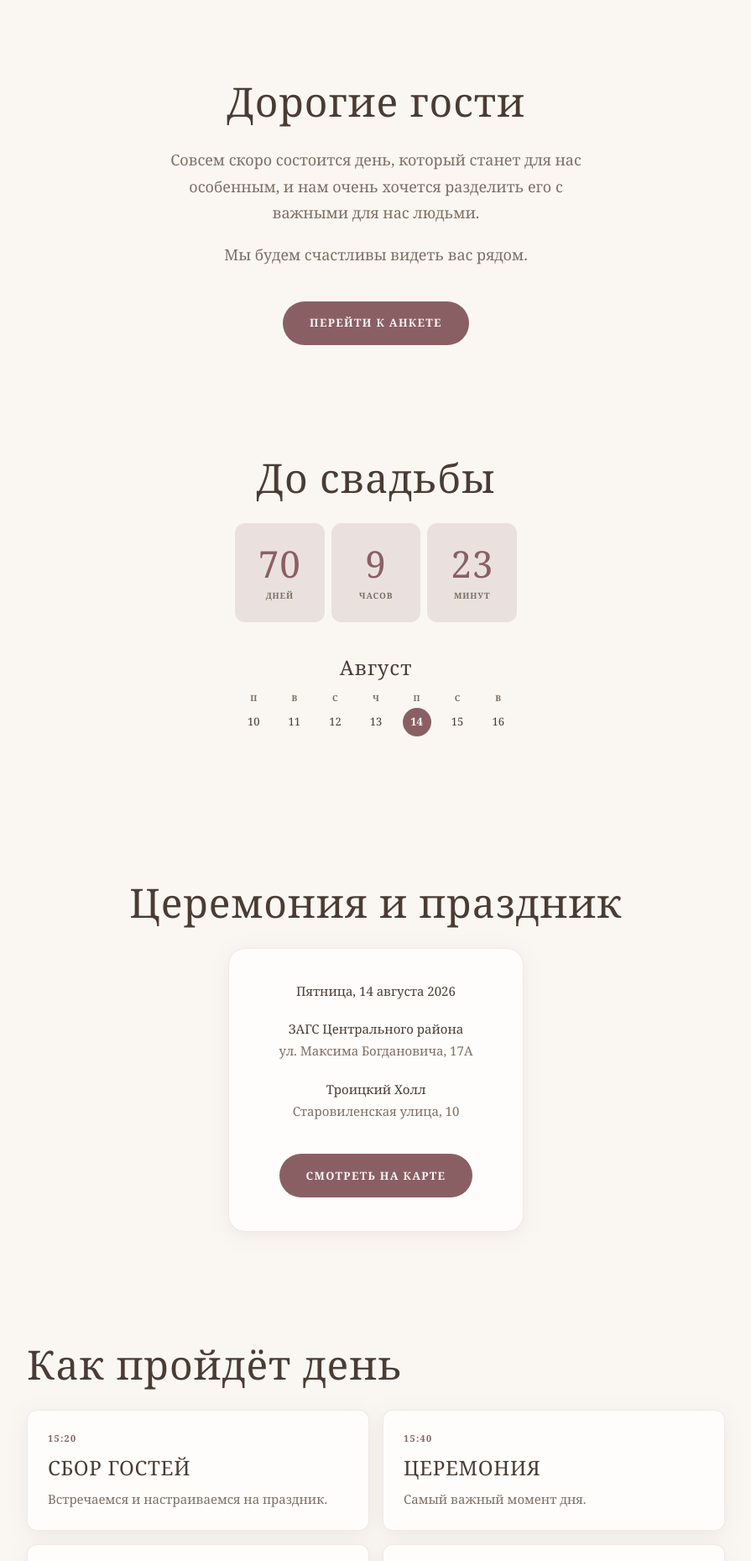
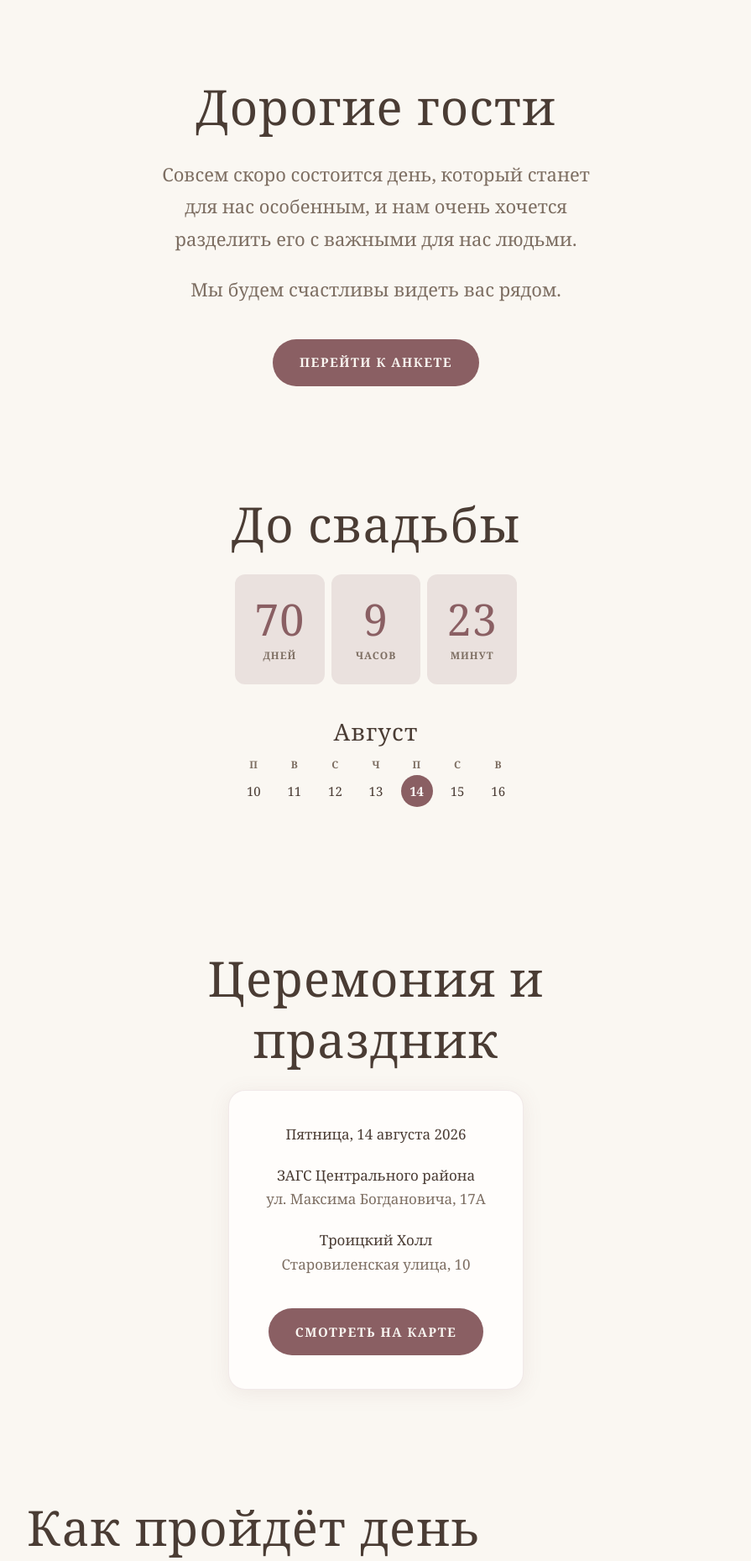
Before and after one commit to thesoules2000/wedding, a website: page index.html in a window 1280 px wide. Shown: the part 797-2656 px from the top of the page at 84% size, without its empty margins (192-1087 px from the left). Drawn offline with Linux system fonts and the light colour scheme; a web font is replaced by a local one.

Commit message:
Увеличить типографику на десктопе (768px и 1024px).
Основной текст, заголовки и UI-элементы читаются крупнее на широких экранах.

Co-authored-by: Cursor <cursoragent@cursor.com>

```diff
--- a/css/styles.css
+++ b/css/styles.css
@@ -856,3 +856,130 @@ a {
   line-height: 1.65;
   color: var(--color-text-muted);
 }
+
+/* --- Крупнее на десктопе --- */
+@media (min-width: 768px) {
+  body {
+    font-size: 1.1875rem;
+    line-height: 1.7;
+  }
+
+  .hero__title {
+    font-size: clamp(2.25rem, 4vw, 3.25rem);
+  }
+
+  .hero__names {
+    font-size: clamp(1.75rem, 3vw, 2.375rem);
+  }
+
+  .hero__place {
+    font-size: 1.0625rem;
+  }
+
+  .hero__date {
+    font-size: clamp(1.25rem, 2vw, 1.5rem);
+  }
+
+  .section__label {
+    font-size: 0.75rem;
+  }
+
+  .section__title {
+    font-size: clamp(2.25rem, 4vw, 3.5rem);
+  }
+
+  .section__text--large,
+  .section__text--deadline {
+    font-size: 1.3125rem;
+  }
+
+  .event-card__date,
+  .event-card__venue-name,
+  .event-card__venue-address,
+  .event-card__poem {
+    font-size: 1.0625rem;
+  }
+
+  .countdown__value {
+    font-size: clamp(2.5rem, 6vw, 3.25rem);
+  }
+
+  .countdown__label {
+    font-size: 0.75rem;
+  }
+
+  .week-cal__month {
+    font-size: clamp(1.375rem, 2.5vw, 1.75rem);
+  }
+
+  .week-cal__wd {
+    font-size: 0.75rem;
+  }
+
+  .week-cal__num {
+    width: 2.375rem;
+    height: 2.375rem;
+    font-size: 0.9375rem;
+  }
+
+  .timeline__time {
+    font-size: 0.75rem;
+  }
+
+  .timeline__name {
+    font-size: 1.75rem;
+  }
+
+  .timeline__content p {
+    font-size: 1.0625rem;
+  }
+
+  .section__note {
+    font-size: 1rem;
+  }
+
+  .faq__item summary,
+  .faq__item p {
+    font-size: 1.0625rem;
+  }
+
+  .link-map,
+  .flowers-link,
+  .telegram-note,
+  .flowers-note,
+  .site-footer__text {
+    font-size: 0.9375rem;
+  }
+
+  .btn {
+    font-size: 0.9375rem;
+    min-height: 3.5rem;
+  }
+
+  .rsvp-panel__title {
+    font-size: 1.375rem;
+  }
+}
+
+@media (min-width: 1024px) {
+  body {
+    font-size: 1.25rem;
+  }
+
+  .hero__title {
+    font-size: 3.375rem;
+  }
+
+  .hero__names {
+    font-size: 2.5rem;
+  }
+
+  .section__title {
+    font-size: 3.625rem;
+  }
+
+  .section__text--large,
+  .section__text--deadline {
+    font-size: 1.375rem;
+  }
+}
```
